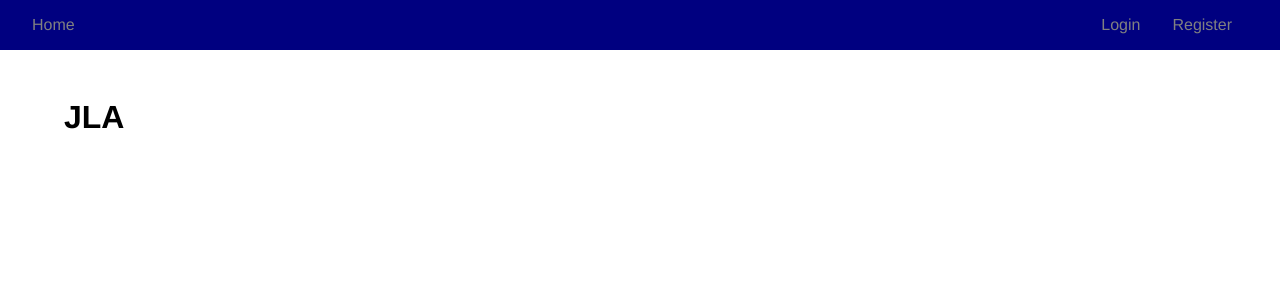
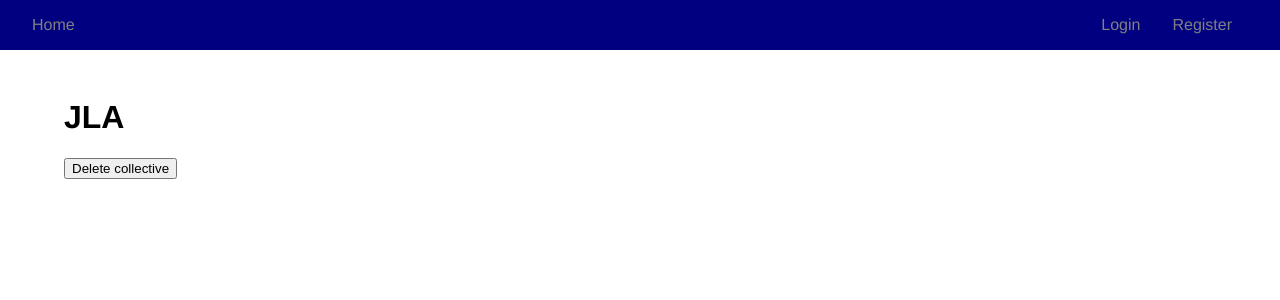
Before and after one commit to jarnoln/atange-vite, a Vue app: page /c/jla in a window 1280 px wide. Shown: the top 300 px of the page. Built offline with nearby package versions, Linux system fonts and the light colour scheme.

Commit message:
Add delete button to collective page

```diff
--- a/src/views/CollectiveView.vue
+++ b/src/views/CollectiveView.vue
@@ -1,14 +1,17 @@
 <template>
   <div v-if="collectiveStore.selectedCollective !== undefined">
     <h1 id="collective-title"> {{ collectiveStore.selectedCollective.title }} </h1>
+    <button @click="deleteSelectedCollective()">Delete collective</button>
   </div>
   <p v-else>Unknown collective</p>
 </template>
 
 <script setup lang="ts">
-import { onMounted, ref } from 'vue'
+import { onMounted } from 'vue'
 // import { useRoute } from 'vue-router'
+import { Collective } from '../types'
 import { useCollectiveStore } from '../stores/CollectiveStore'
+import { EventService } from '../services/EventService';
 
 const props = defineProps<{
   collectiveName: string
@@ -19,8 +22,15 @@ collectiveStore.addExampleCollectives()
 // const route = useRoute()
 
 onMounted(() => {
-    // const collectiveName = route.params.collectiveName as string
-    collectiveStore.selectCollective(props.collectiveName)
+  // const collectiveName = route.params.collectiveName as string
+  collectiveStore.selectCollective(props.collectiveName)
 })
 
+function deleteSelectedCollective() {
+  const collective = collectiveStore.selectedCollective
+  if (collective) {
+    collectiveStore.deleteCollective(collective)
+    EventService.deleteCollective(collective)
+  }
+}
 </script>
```
